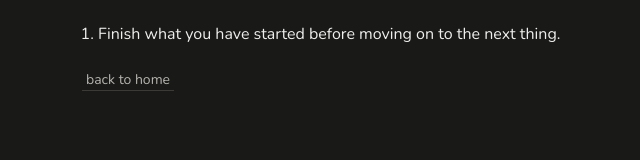
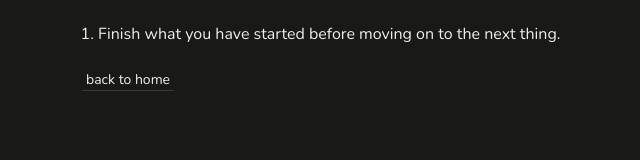
Before and after one commit to mahmood-saghrajooghi/personal-website, a Next.js app: page /principles in a window 1280 px wide. Shown: the part 154-314 px from the top of the page, without its empty margins (238-878 px from the left). Built offline with nearby package versions, Linux system fonts and the light colour scheme.

Commit message:
fix link color

```diff
--- a/pages/principles.tsx
+++ b/pages/principles.tsx
@@ -40,7 +40,7 @@ const IndexPage = () => {
             <div className='mb-6 flex items-center gap-2'>
               <NavLink
                 href='/'
-                className='px-1 flex color-sub items-center gap-2'
+                className='px-1 flex items-center gap-2'
               >
                 back to home
               </NavLink>
```
